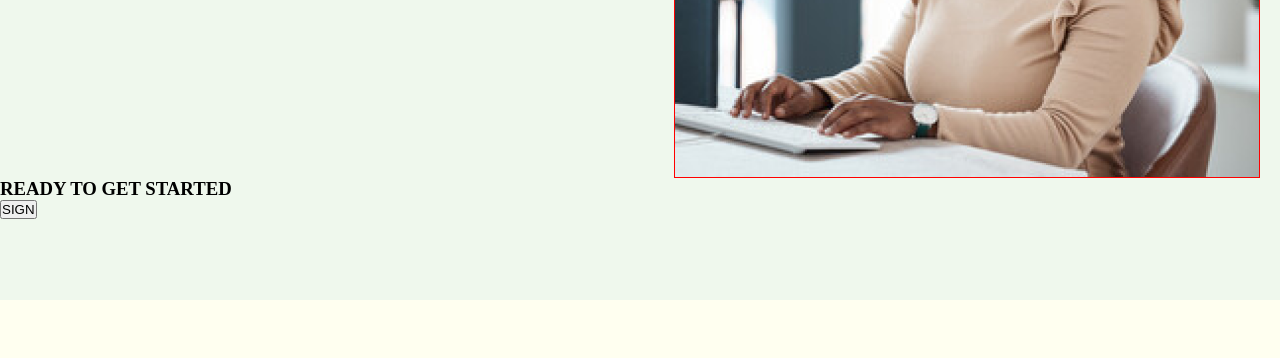
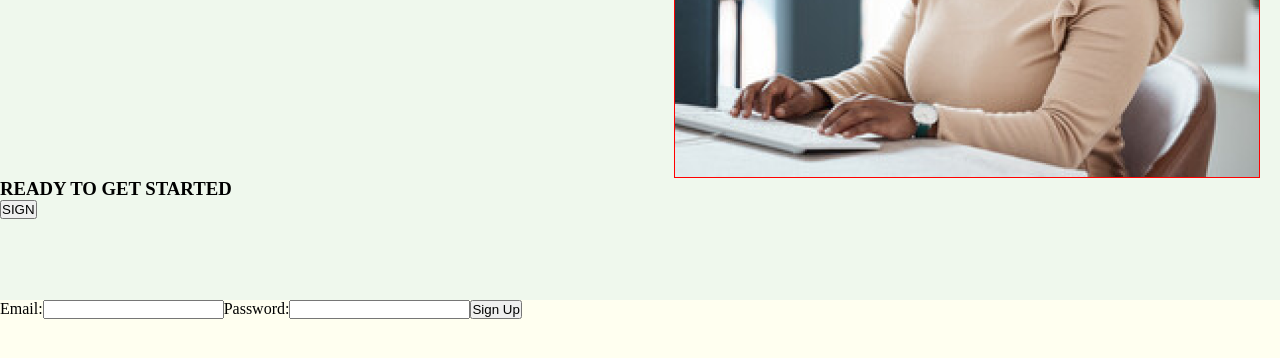
Before and after one commit to Isumonah/Trestle, a React (Create React App) app: page / in a window 1280 px wide. Shown: the part 1905-2263 px from the top of the page. Built offline with nearby package versions, Linux system fonts and the light colour scheme.

Commit message:
SignUp file

```diff
--- a/src/App.js
+++ b/src/App.js
@@ -2,6 +2,7 @@
 import About from "./components/About"
 import Nav from "./components/Nav"
 import Footer from "./components/Footer"
+import SignUp from './components/SignUp';
 
 export default function App(){
     return(
@@ -9,7 +10,9 @@ export default function App(){
             <Nav />
             <About />
             <Footer />
+            <SignUp />
         </div>
+
     )
 
 
--- /dev/null
+++ b/src/components/SignUp.js
@@ -0,0 +1,28 @@
+import React from 'react'
+import { useState } from 'react';
+
+function SignUp() {
+    const [email, setEmail] = useState('');
+    const [password, setPassword] = useState('');
+
+    const handleSubmit = (e) => {
+      e.preventDefault();
+      console.log(email, password);
+    };
+
+    return (
+      <form onSubmit={handleSubmit}>
+        <label>
+          Email:
+          <input type="email" value={email} onChange={(e) => setEmail(e.target.value)} />
+        </label>
+        <label>
+          Password:
+          <input type="password" value={password} onChange={(e) => setPassword(e.target.value)} />
+        </label>
+        <button type="submit">Sign Up</button>
+      </form>
+    );
+  }
+
+  export default SignUp;
```
